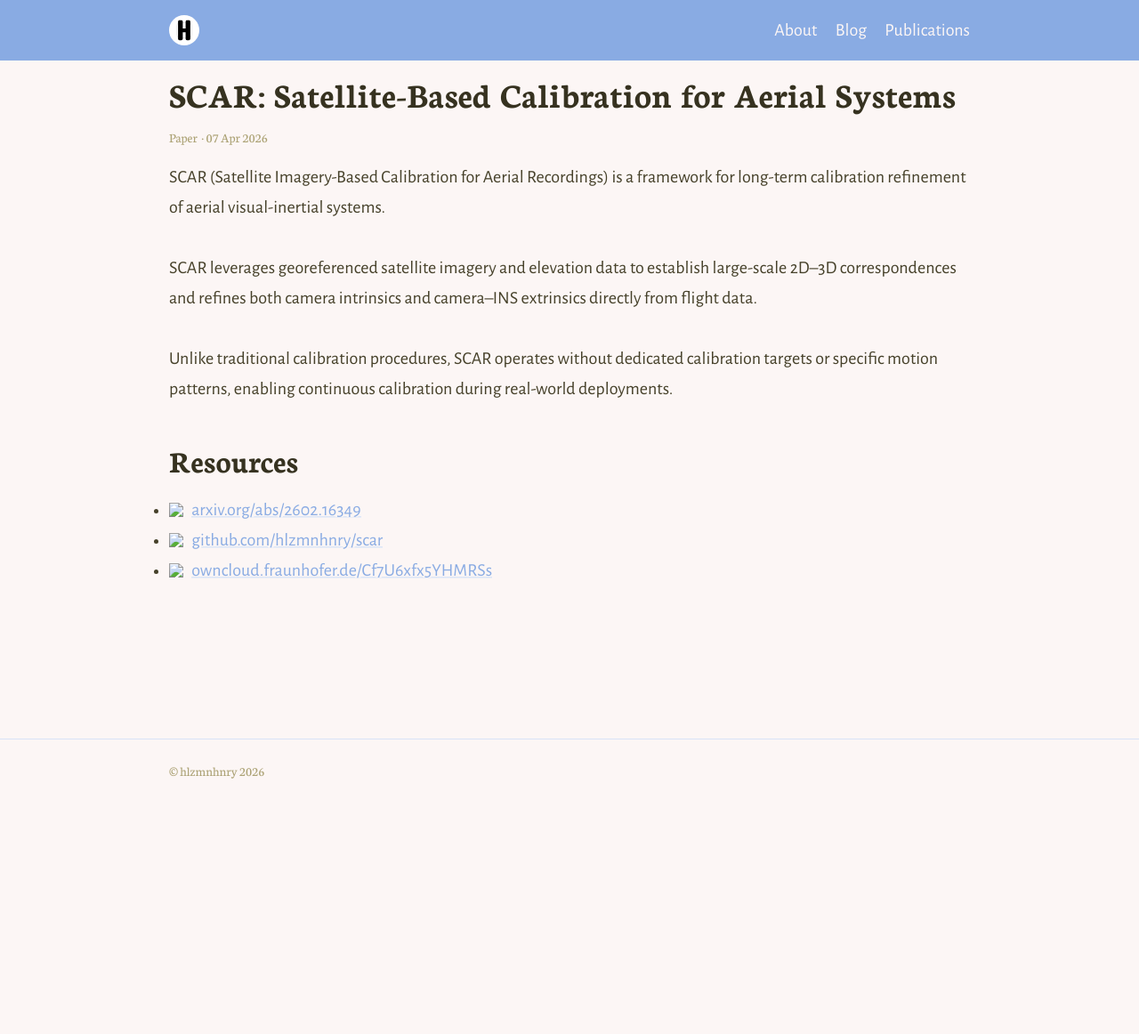
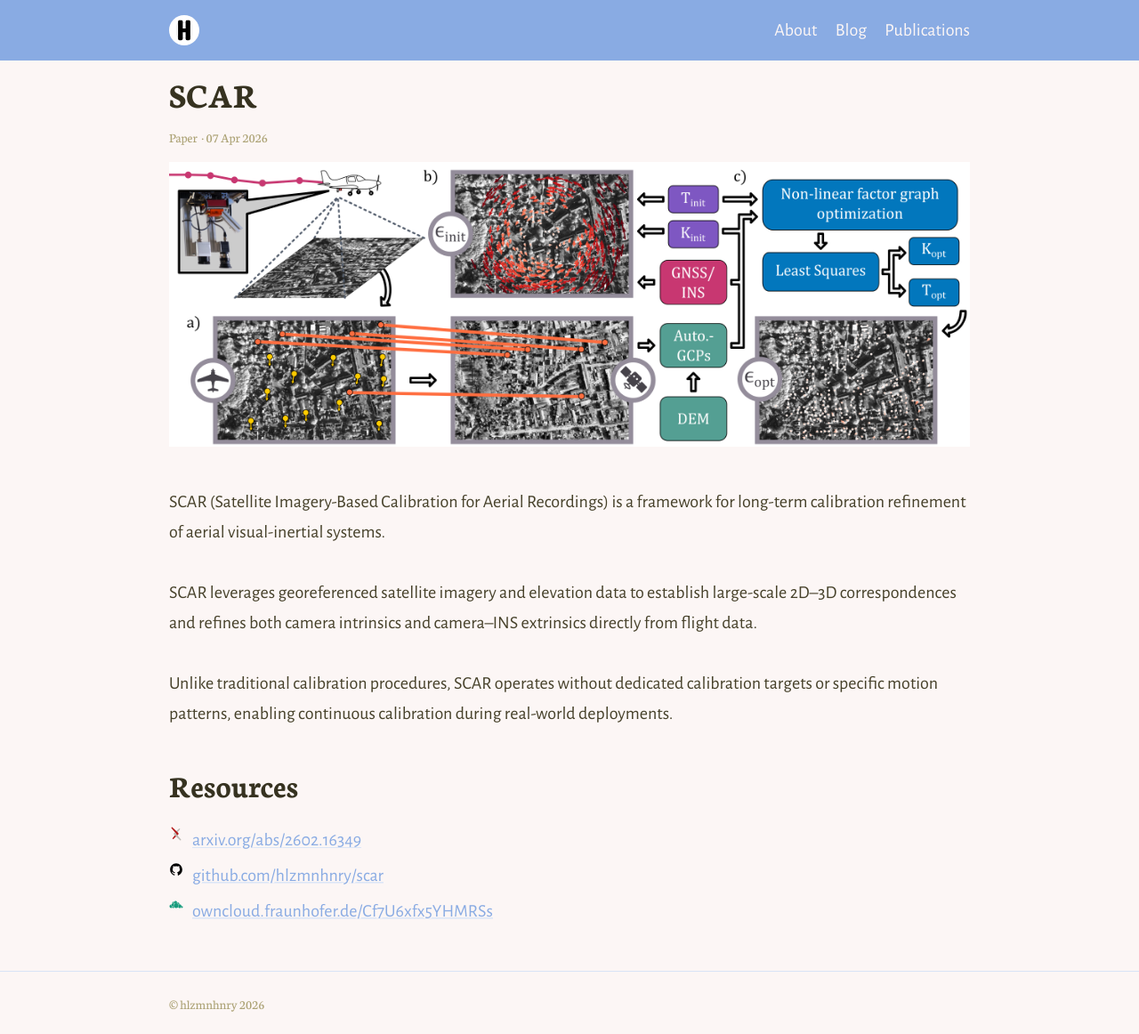
Before and after one commit to hlzmnhnry/hlzmnhnry.github.io, a Jekyll site: the page built from _publications/scar.md, in a window 1280 px wide. Shown: the whole page at 89% size. Built offline with Jekyll 4.4.1, drawn with Linux system fonts in a browser that asks for light colours; nearby versions of some CDN libraries; before the commit the page ends 900 px from its top, so only the background shows below that.

Commit message:
fix: Show SCAR image and resource icons

```diff
--- a/_publications/scar.md
+++ b/_publications/scar.md
@@ -1,9 +1,11 @@
 ---
-title: "SCAR: Satellite-Based Calibration for Aerial Systems"
+title: "SCAR"
 date: 2026-04-07
 category: Paper
 image: /assets/images/scar_teaser.png
 ---
+
+<img src="/assets/scar_teaser.png">
 
 SCAR (Satellite Imagery-Based Calibration for Aerial Recordings) is a framework for long-term calibration refinement of aerial visual-inertial systems.
 
@@ -15,6 +17,8 @@ Unlike traditional calibration procedures, SCAR operates without dedicated calib
 
 ## Resources
 
-- <img src="/assets/icons/arxiv.svg" class="resource_icon"> [arxiv.org/abs/2602.16349](https://arxiv.org/abs/2602.16349)
-- <img src="/assets/icons/github.svg" class="resource_icon"> [github.com/hlzmnhnry/scar](https://github.com/hlzmnhnry/scar)
-- <img src="/assets/icons/owncloud.svg" class="resource_icon"> [owncloud.fraunhofer.de/Cf7U6xfx5YHMRSs](https://owncloud.fraunhofer.de/index.php/s/Cf7U6xfx5YHMRSs)
+<ul class="resource_list">
+  <li class="arxiv"><a href="https://arxiv.org/abs/2602.16349">arxiv.org/abs/2602.16349</a></li>
+  <li class="github"><a href="https://github.com/hlzmnhnry/scar">github.com/hlzmnhnry/scar</a></li>
+  <li class="owncloud"><a href="https://owncloud.fraunhofer.de/index.php/s/Cf7U6xfx5YHMRSs">owncloud.fraunhofer.de/Cf7U6xfx5YHMRSs</a></li>
+</ul>
--- a/_sass/_theme.scss
+++ b/_sass/_theme.scss
@@ -60,10 +60,38 @@ body {
   }
 }
 
-.resource_icon {
+.resource_list {
+  list-style: none;
+  padding-left: 0;
+}
+
+.resource_list li {
+  padding-left: 26px;
+  position: relative;
+  margin: 6px 0;
+}
+
+.resource_list li::before {
+  content: "";
+  position: absolute;
+  left: 0;
+  top: 2px;
   width: 16px;
-  vertical-align: -2px;
-  margin-right: 6px;
+  height: 16px;
+  background-size: contain;
+  background-repeat: no-repeat;
+}
+
+.resource_list li.arxiv::before {
+  background-image: url('/assets/icons/arxiv.svg');
+}
+
+.resource_list li.github::before {
+  background-image: url('/assets/icons/github.svg');
+}
+
+.resource_list li.owncloud::before {
+  background-image: url('/assets/icons/owncloud.svg');
 }
 
 .small {
```
Also changed, not shown: assets/icons/arxiv.svg (renamed from assets/arxiv.svg), assets/icons/github.svg (renamed from assets/github.svg), assets/icons/owncloud.svg (renamed from assets/owncloud.svg).
